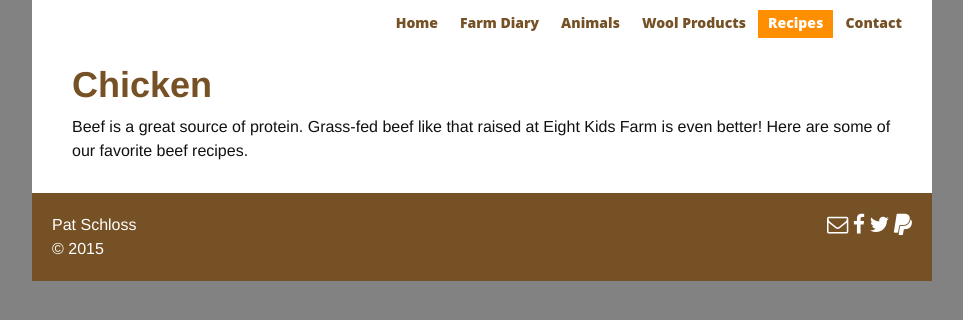
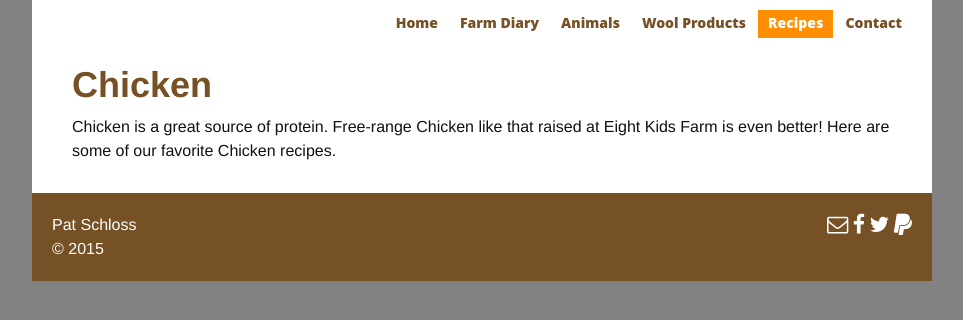
Before and after one commit to pschloss/nkidsfarm.github.io, a Jekyll site: the page built from _recipes/chicken.md, in a window 1280 px wide. Shown: the top 320 px of the page, without its empty margins (158-1121 px from the left). Built offline with Jekyll 4.4.1, drawn with Linux system fonts in a browser that asks for light colours.

Commit message:
chicken changes

```diff
--- a/_recipes/chicken.md
+++ b/_recipes/chicken.md
@@ -7,4 +7,4 @@ tag: chicken
 picture: ../assets/img/patrick_pigs.jpg
 ---
 
-Beef is a great source of protein. Grass-fed beef like that raised at Eight Kids Farm is even better! Here are some of our favorite beef recipes.
+Chicken is a great source of protein. Free-range Chicken like that raised at Eight Kids Farm is even better! Here are some of our favorite Chicken recipes.
```
